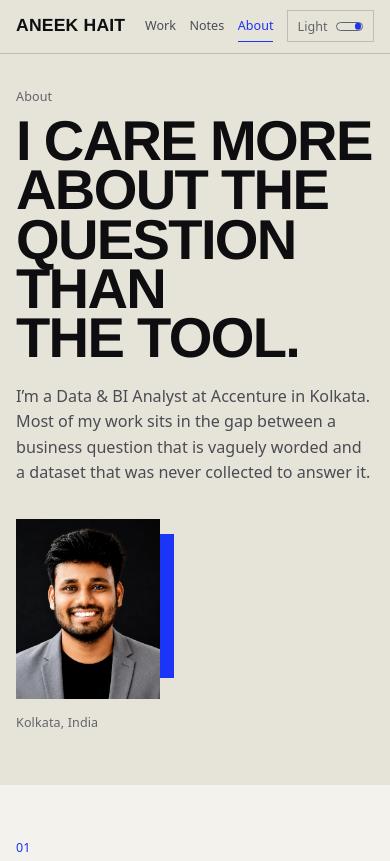
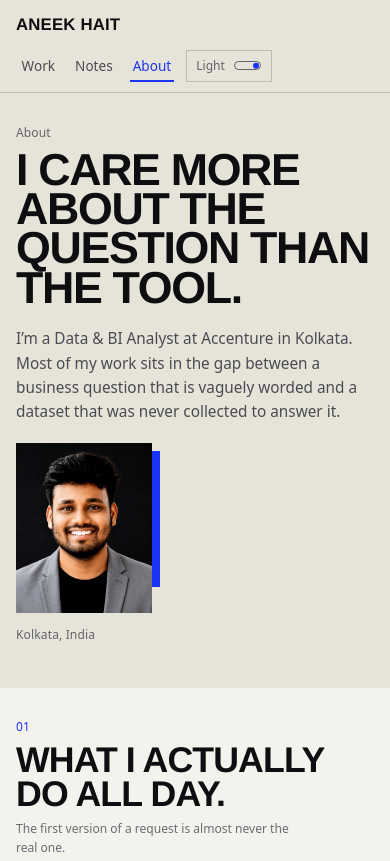
Before and after one commit to AneekHait/AneekHait.github.io, an Astro site: page /about in a window 390 px wide. Shown: the top 861 px of the page. Built offline with nearby package versions, Linux system fonts and the light colour scheme; Astro itself is replaced by a stand-in of ours.

Commit message:
feat: refine mobile view, UI spacing, and remove RSS link

```diff
--- a/src/components/BaseHead.astro
+++ b/src/components/BaseHead.astro
@@ -71,7 +71,6 @@ const personSchema = {
 </script>
 <link rel="icon" type="image/svg+xml" href="/favicon.svg" />
 <link rel="sitemap" href="/sitemap-index.xml" />
-<link rel="alternate" type="application/rss+xml" title={`${site.name} — Notes`} href={new URL('/rss.xml', Astro.site)} />
 
 <meta property="og:type" content="website" />
 <meta property="og:url" content={canonical} />
--- a/src/components/Footer.astro
+++ b/src/components/Footer.astro
@@ -14,7 +14,6 @@ const year = new Date().getFullYear();
     <ul class="site-footer__links">
       <li><a class="label" href={site.socials.linkedin} target="_blank" rel="noopener noreferrer">LinkedIn</a></li>
       <li><a class="label" href={site.socials.github} target="_blank" rel="noopener noreferrer">GitHub</a></li>
-      <li><a class="label" href="/rss.xml">RSS</a></li>
       {site.resume && <li><a class="label" href={site.resume}>Résumé</a></li>}
     </ul>
     <p class="label site-footer__year">© {year}</p>
--- a/src/components/Header.astro
+++ b/src/components/Header.astro
@@ -35,11 +35,13 @@ const isActive = (href: string) => path === href || path.startsWith(`${href}/`);
     position: sticky;
     top: 0;
     z-index: 20;
+    padding-inline: max(0rem, env(safe-area-inset-left));
   }
 
   .site-header__inner {
     display: flex;
     align-items: center;
+    justify-content: space-between;
     gap: var(--space-s);
     flex-wrap: wrap;
     padding-block: 0.65rem;
@@ -50,17 +52,18 @@ const isActive = (href: string) => path === href || path.startsWith(`${href}/`);
     align-items: center;
     gap: 0.6rem;
     text-decoration: none;
-    margin-inline-end: auto;
+    padding-block: 0.2rem;
   }
 
   .brand__name {
     font-family: var(--font-display);
-    font-size: 1.1rem;
+    font-size: 1.05rem;
     font-stretch: 76%;
     font-weight: 800;
     text-transform: uppercase;
     letter-spacing: 0.01em;
     color: var(--fg);
+    white-space: nowrap;
   }
 
   .site-nav {
@@ -76,7 +79,12 @@ const isActive = (href: string) => path === href || path.startsWith(`${href}/`);
     text-decoration: none;
     color: var(--fg-muted);
     position: relative;
-    padding-block: 0.2rem;
+    padding: 0.35rem 0.2rem;
+    display: inline-flex;
+    align-items: center;
+    min-height: 2.2rem;
+    touch-action: manipulation;
+    -webkit-tap-highlight-color: transparent;
   }
 
   .site-nav__link:hover,
@@ -87,19 +95,25 @@ const isActive = (href: string) => path === href || path.startsWith(`${href}/`);
   .site-nav__link.is-active::after {
     content: '';
     position: absolute;
-    inset-inline: 0;
-    bottom: -0.15rem;
-    height: 1px;
+    inset-inline: 0.2rem;
+    bottom: 0.1rem;
+    height: 2px;
     background: var(--accent);
   }
 
-  @media (max-width: 34rem) {
+  @media (max-width: 36rem) {
     .site-header__inner {
-      gap: 0.75rem;
+      gap: 0.4rem 0.75rem;
+      padding-block: 0.55rem;
     }
 
     .site-nav {
-      gap: var(--space-s);
+      gap: 0.55rem;
+    }
+
+    .site-nav__link {
+      padding: 0.25rem 0.35rem;
+      font-size: 0.85rem;
     }
   }
 </style>
--- a/src/components/Surface.astro
+++ b/src/components/Surface.astro
@@ -57,7 +57,14 @@ const {
   }
 
   @media (max-width: 48rem) {
-    .surface--default,
+    .surface--tight {
+      padding-block: var(--space-m);
+    }
+
+    .surface--default {
+      padding-block: var(--space-l);
+    }
+
     .surface--tall {
       padding-block: var(--space-xl);
     }
--- a/src/pages/about.astro
+++ b/src/pages/about.astro
@@ -183,17 +183,6 @@ import { credentials } from '../data/credentials';
     margin-block-start: var(--space-s);
   }
 
-  @media (max-width: 48rem) {
-    .intro__inner {
-      grid-template-columns: 1fr;
-      gap: var(--space-l);
-    }
-
-    .portrait {
-      width: 11rem;
-    }
-  }
-
   .credentials {
     list-style: none;
     padding: 0;
@@ -252,15 +241,26 @@ import { credentials } from '../data/credentials';
 
     .intro__inner {
       grid-template-columns: 1fr;
+      gap: var(--space-m);
     }
 
     .portrait {
-      width: 9rem;
+      width: 8.5rem;
+    }
+
+    .portrait::before {
+      inset: 0.5rem -0.5rem -0.5rem 0.5rem;
+    }
+
+    .credential a {
+      padding-block: var(--space-xs);
+      gap: 0.25rem 0.5rem;
     }
 
     .education__item {
       grid-template-columns: 1fr;
       gap: var(--space-2xs);
+      padding-block: var(--space-xs);
     }
   }
 </style>
--- a/src/pages/index.astro
+++ b/src/pages/index.astro
@@ -357,8 +357,23 @@ const notes = (await getCollection('notes', ({ data }) => !data.draft))
   .role__points {
     margin-block-start: var(--space-xs);
     display: grid;
-    gap: 0.3rem;
+    gap: 0.35rem;
     max-width: var(--measure);
+    list-style: none;
+    padding-inline-start: 0;
+  }
+
+  .role__points li {
+    position: relative;
+    padding-inline-start: 1.1rem;
+  }
+
+  .role__points li::before {
+    content: '—';
+    position: absolute;
+    left: 0;
+    color: var(--accent);
+    font-weight: 600;
   }
 
   /* Toolkit -------------------------------------------------------------- */
@@ -390,9 +405,10 @@ const notes = (await getCollection('notes', ({ data }) => !data.draft))
 
   .toolkit__items li {
     border: 1px solid var(--rule-strong);
-    padding: 0.15rem 0.5rem;
+    padding: 0.2rem 0.55rem;
     font-size: var(--step--1);
     color: var(--fg);
+    background: rgba(0, 0, 0, 0.03);
   }
 
   /* Contact -------------------------------------------------------------- */
@@ -448,7 +464,37 @@ const notes = (await getCollection('notes', ({ data }) => !data.draft))
     }
 
     .portrait {
-      max-width: 16rem;
+      max-width: 13rem;
+    }
+  }
+
+  @media (max-width: 48rem) {
+    .hero__grid {
+      gap: var(--space-m);
+    }
+
+    .portrait {
+      max-width: 9.5rem;
+      margin-block-start: var(--space-xs);
+    }
+
+    .portrait::before {
+      inset: 0.55rem -0.55rem -0.55rem 0.55rem;
+    }
+
+    .actions {
+      display: flex;
+      flex-wrap: wrap;
+      gap: var(--space-xs);
+    }
+
+    .actions .button {
+      flex: 1 1 calc(50% - var(--space-xs));
+      text-align: center;
+    }
+
+    .actions .button--primary {
+      flex-basis: 100%;
     }
   }
 </style>
--- a/src/styles/global.css
+++ b/src/styles/global.css
@@ -173,6 +173,12 @@ main > :first-child > .surface:first-child {
   border-top: 1px solid var(--rule);
 }
 
+main {
+  flex: 1;
+  display: flex;
+  flex-direction: column;
+}
+
 .skip-link {
   position: absolute;
   left: -9999px;
@@ -193,23 +199,31 @@ main > :first-child > .surface:first-child {
 .button {
   display: inline-flex;
   align-items: center;
+  justify-content: center;
   gap: 0.5rem;
   font-family: var(--font-sans);
   font-size: var(--step-0);
   font-weight: 500;
-  padding: 0.5rem 1rem;
+  padding: 0.55rem 1.15rem;
+  min-height: 2.75rem;
   border: 1px solid var(--rule-strong);
   border-radius: var(--radius);
   text-decoration: none;
   color: var(--fg);
   background: transparent;
-  transition: border-color var(--transition), background var(--transition), color var(--transition);
+  touch-action: manipulation;
+  -webkit-tap-highlight-color: transparent;
+  transition: border-color var(--transition), background var(--transition), color var(--transition), transform 100ms ease;
 }
 
 .button:hover {
   border-color: var(--accent);
   background: var(--accent-soft);
   color: var(--accent);
+}
+
+.button:active {
+  transform: scale(0.98);
 }
 
 .button--primary {
--- a/src/styles/tokens.css
+++ b/src/styles/tokens.css
@@ -5,28 +5,28 @@
   --font-sans: 'Inter Variable', ui-sans-serif, system-ui, -apple-system, 'Segoe UI', sans-serif;
   --font-mono: 'IBM Plex Mono', ui-monospace, 'Cascadia Mono', 'Consolas', monospace;
 
-  --step--1: clamp(0.78rem, 0.76rem + 0.1vw, 0.84rem);
-  --step-0: clamp(1rem, 0.97rem + 0.16vw, 1.06rem);
-  --step-1: clamp(1.15rem, 1.08rem + 0.36vw, 1.38rem);
-  --step-2: clamp(1.45rem, 1.26rem + 0.9vw, 2.05rem);
-  --step-3: clamp(1.9rem, 1.5rem + 1.9vw, 3.2rem);
-  --step-4: clamp(2.5rem, 1.65rem + 3.9vw, 5.25rem);
+  --step--1: clamp(0.75rem, 0.73rem + 0.1vw, 0.84rem);
+  --step-0: clamp(0.95rem, 0.92rem + 0.16vw, 1.06rem);
+  --step-1: clamp(1.08rem, 1.02rem + 0.3vw, 1.35rem);
+  --step-2: clamp(1.3rem, 1.15rem + 0.75vw, 1.95rem);
+  --step-3: clamp(1.65rem, 1.35rem + 1.5vw, 2.85rem);
+  --step-4: clamp(2.1rem, 1.5rem + 3vw, 4.5rem);
   /* Poster scale. Only for display type that owns its own line. */
-  --step-5: clamp(3.25rem, 1.9rem + 6.6vw, 9rem);
-  --step-6: clamp(3.75rem, 1.2rem + 12.8vw, 14rem);
+  --step-5: clamp(2.6rem, 1.7rem + 4.5vw, 7.5rem);
+  --step-6: clamp(3rem, 1.6rem + 7vw, 11.5rem);
 
-  --space-2xs: 0.3rem;
-  --space-xs: 0.55rem;
-  --space-s: 0.85rem;
-  --space-m: 1.3rem;
-  --space-l: 2.1rem;
-  --space-xl: 3.3rem;
-  --space-2xl: 5rem;
-  --space-3xl: 7.5rem;
+  --space-2xs: 0.25rem;
+  --space-xs: 0.5rem;
+  --space-s: 0.75rem;
+  --space-m: 1.2rem;
+  --space-l: 1.85rem;
+  --space-xl: 2.75rem;
+  --space-2xl: 4.25rem;
+  --space-3xl: 6.5rem;
 
   --measure: 62ch;
   --shell: 88rem;
-  --gutter: clamp(1rem, 2.2vw, 2.25rem);
+  --gutter: clamp(1rem, 4vw, 2.25rem);
   --margin-col: 13rem;
 
   /* Swiss poster: hard edges everywhere. */
```
Also changed, not shown: src/components/WorkCard.astro (+17 -0 lines), src/pages/404.astro (+18 -0 lines), src/pages/notes/index.astro (+0 -13 lines), src/pages/work/[...id].astro (+21 -0 lines).
